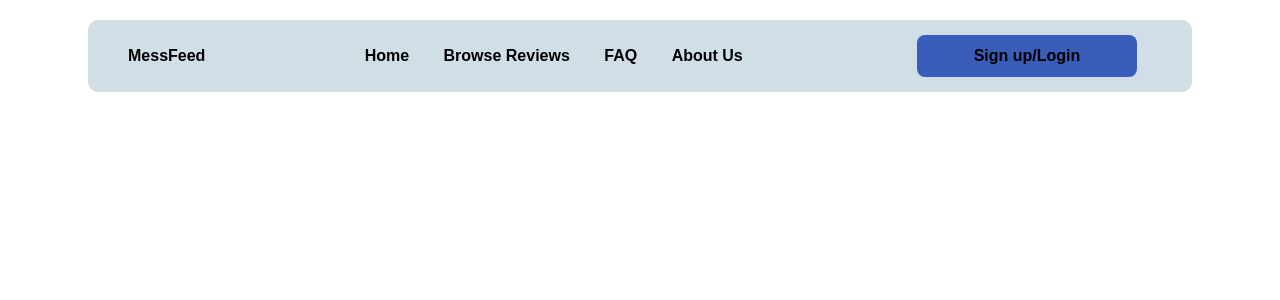
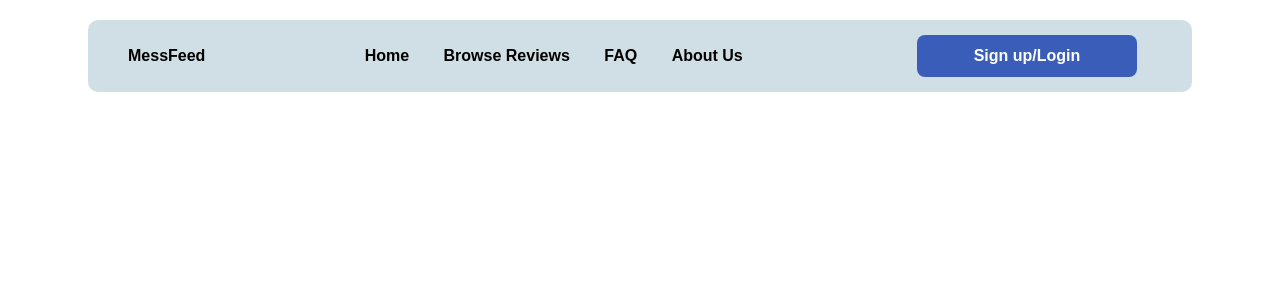
Before and after one commit to khanakshah27/messfeed, a Flask app: page /home in a window 1280 px wide. Shown: the top 300 px of the page. Run offline with Flask 3, Linux system fonts and the light colour scheme; some libraries are stand-ins or nearby versions.

Commit message:
v3 landpg.html

```diff
--- a/updated/templates/landpg.html
+++ b/updated/templates/landpg.html
@@ -101,8 +101,7 @@
             <a href="{{ url_for('faq') }}">FAQ</a>
             <a href="#">About Us</a>
         </div>
-        <!-- <a href="feedlog.html" class="signout">Sign Up/Login</a> -->
-        <a href="{{ url_for('feedlog') }}" class="btn">Sign up/Login</a>
+        <a href="{{ url_for('feedlog') }}" class="btn" style="color:white">Sign up/Login</a>
     </div>
     <section class="mid">
         <div class="mid-content">
@@ -111,7 +110,6 @@
                 <br>Your feedback helps improve food quality, hygiene, and service.<br>
                 Share your thoughts and help us make the mess better for everyone.
             </p>
-            <!-- <a href="feedlog.html" class="btn">Sign up/Login</a> -->
             <a href="{{ url_for('feedlog') }}" class="btn">Sign up/Login</a>
         </div>
     </section>
```
